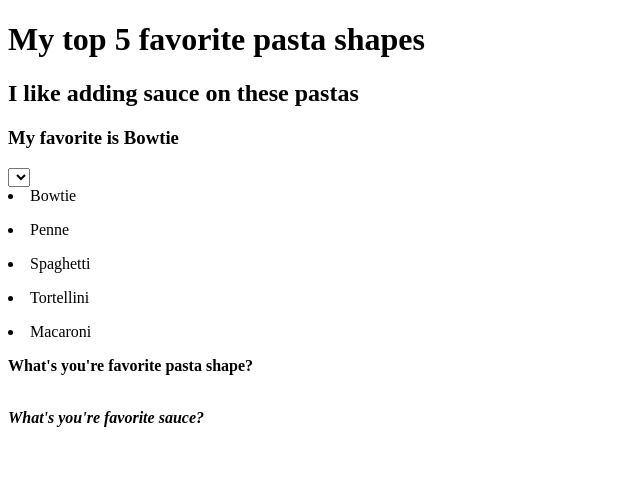
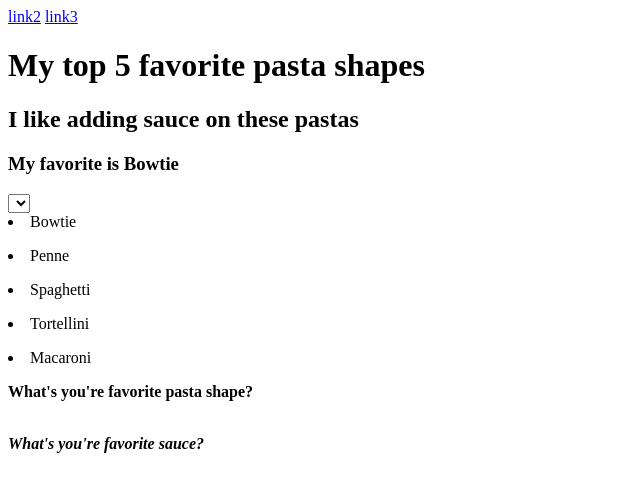
Before and after one commit to charlasvoboda/charlacapstone, a plain HTML site: page index.html in a window 1280 px wide. Shown: the whole page, without its empty margins (0-640 px from the left). Drawn offline with Linux system fonts and the light colour scheme.

Commit message:
added anchor tag

```diff
--- a/index.html
+++ b/index.html
@@ -6,6 +6,8 @@
     <title>Document</title>
 </head>
 <body>
+  <a href="webring.html">link2</a>
+  <a href="https://www.google.com">link3</a>
     <h1> My top 5 favorite pasta shapes</h1>
     <h2> I like adding sauce on these pastas
       <h3> My favorite is Bowtie</h3>
```
